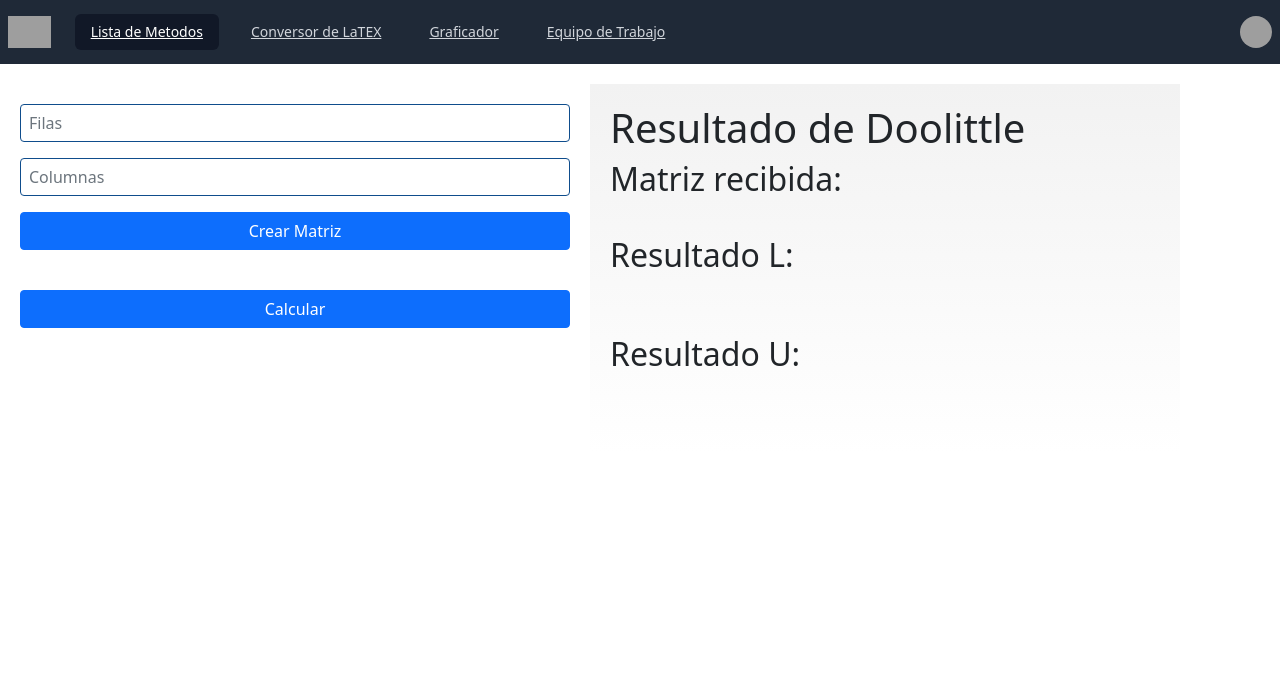
After one commit to andrescaro16/Numerical-Analysis, a Django app: page /doolitle/ in a window 1280 px wide. The commit adds this page. Shown: the top 693 px of the page. Run offline with Django 4.2, Linux system fonts and the light colour scheme; some libraries are stand-ins or nearby versions; grey boxes are pictures that could not be loaded.

Commit message:
Doolittle

```diff
--- /dev/null
+++ b/Methods/Templates/Methods_Templates/doolitle.html
@@ -0,0 +1,179 @@
+<!DOCTYPE html>
+<html>
+
+<head>
+    <title>Matriz - Datos</title>
+    <link rel="stylesheet" href="https://stackpath.bootstrapcdn.com/bootstrap/4.5.2/css/bootstrap.min.css">
+    <style>
+        input[type="number"] {
+            border: 1px solid #0f4d8c;
+            width: 100%;
+            margin-bottom: 10px;
+            padding: 8px;
+        }
+
+        .matrix-inputs input[type="number"] {
+            width: 50px;
+            height: 35px;
+        }
+
+        .results-container {
+            background: linear-gradient(to bottom, #f2f2f2, #ffffff);
+            margin-right: 100px;
+            max-width: 800px;
+            padding: 20px;
+        }
+
+        .section {
+            margin-bottom: 30px;
+        }
+
+        .result-matrix {
+            border-radius: 5px;
+            padding: 10px;
+            margin-top: 10px;
+        }
+
+        table,
+        th,
+        td {
+            border: 2px solid black;
+            padding: 8px;
+        }
+
+        .main-container {
+            display: flex;
+            justify-content: space-between;
+            padding-top: 20px;
+        }
+
+        .left-container {
+            width: 50%;
+            padding: 20px;
+        }
+
+        .right-container {
+            width: 50%;
+            padding: 20px;
+        }
+
+        .btn {
+            width: 100%;
+            margin-bottom: 10px;
+        }
+    </style>
+</head>
+
+<body>
+    {% extends 'Layouts/layout_nav_bar.html' %}
+
+    {% block title %}False Rule{% endblock %}
+
+    {% block content %}
+    <div class="main-container">
+        <!-- Left Side: Form -->
+        <div class="left-container">
+            <form method="post" action="/doolitle/">
+                {% csrf_token %}
+                <div class="section">
+                    <input type="number" name="rows" placeholder="Filas" id="rows" class="form-control mb-3" required>
+                    <input type="number" name="cols" placeholder="Columnas" id="cols" class="form-control mb-3"
+                        required>
+                    <button type="button" onclick="createMatrix()" class="btn btn-primary">Crear Matriz</button>
+
+                </div>
+
+                <div id="matrix" class="matrix-inputs"></div>
+                <div class="section">
+                    <button type="submit" class="btn btn-primary">Calcular</button>
+                </div>
+            </form>
+        </div>
+        <!-- Right Side: Results -->
+        <div class="results-container right-container">
+            <h1>Resultado de Doolittle</h1>
+
+            <div class="section">
+                <h2>Matriz recibida:</h2>
+                <table>
+                    {% for row in matrix %}
+                    <tr>
+                        {% for val in row %}
+                        <td>{{ val }}</td>
+                        {% endfor %}
+                    </tr>
+                    {% endfor %}
+                </table>
+            </div>
+
+            <div class="section">
+                <h2>Resultado L:</h2>
+                <div class="result-matrix">
+                    <table>
+                        {% for row in result.0 %}
+                        <tr>
+                            {% for val in row %}
+                            <td>{{ val }}</td>
+                            {% endfor %}
+                        </tr>
+                        {% endfor %}
+                    </table>
+                </div>
+            </div>
+
+            <div class="section">
+                <h2>Resultado U:</h2>
+                <div class="result-matrix">
+                    <table>
+                        {% for row in result.1 %}
+                        <tr>
+                            {% for val in row %}
+                            <td>{{ val }}</td>
+                            {% endfor %}
+                        </tr>
+                        {% endfor %}
+                    </table>
+                </div>
+            </div>
+        </div>
+    </div>
+
+
+    <script>
+        function createMatrix() {
+            const rows = parseInt(document.getElementById('rows').value);
+            const cols = parseInt(document.getElementById('cols').value);
+
+            if (!rows || !cols) {
+                alert('Ingresa valores válidos para filas y columnas.');
+                return;
+            }
+
+            const matrixDiv = document.getElementById('matrix');
+            matrixDiv.innerHTML = '';
+
+            const table = document.createElement('table');
+
+            for (let i = 0; i < rows; i++) {
+                const tr = document.createElement('tr');
+
+                for (let j = 0; j < cols; j++) {
+                    const td = document.createElement('td');
+                    const input = document.createElement('input');
+                    input.type = 'number';
+                    input.name = `cell_${i}_${j}`;
+                    td.appendChild(input);
+                    tr.appendChild(td);
+                }
+
+                table.appendChild(tr);
+            }
+
+            matrixDiv.appendChild(table);
+        }
+    </script>
+
+    {% endblock %}
+</body>
+
+</html>
--- a/Methods/urls.py
+++ b/Methods/urls.py
@@ -4,6 +4,9 @@ from .views import *
 urlpatterns = [
     #Home de la aplicación donde se seleccionaran los metodos
     path('', home_view, name='Home'),
+
+    ##--- urlpatterns for chapter 2 ---##
+
     #Url para la vista de regla falsa
     path('regla_falsa/', false_rule, name='Regla Falsa'),
     #Url para el metodo grafico
@@ -18,4 +21,10 @@ urlpatterns = [
     path('Secante/', secante, name='Secante'),
     #Url para el metodo de la biseccion
     path('Biseccion/', biseccion, name='Biseccion'),
+
+    ##--- urlpatterns for chapter 2 ---##
+
+    #Url para el metodo de la biseccion
+    path('doolitle/', doolittle, name='process_matrix'),
+
 ]
--- a/Methods/views.py
+++ b/Methods/views.py
@@ -1,5 +1,6 @@
+from django.http import HttpResponse
 from django.shortcuts import render, redirect
-from .PCM import Regla_Falsa, Busqueda_incremental, Newton_rapshon
+from .PCM import Regla_Falsa, Busqueda_incremental, Newton_rapshon, Doolitle
 from .PCM import Multiple_Roots
 from .PCM import Secante
 from .PCM import Biseccion
@@ -162,3 +163,25 @@ def biseccion(request):
     else:
         return render(request, 'Methods_Templates/biseccion.html',
                       {'page': 'Layouts/layout_nav_bar.html', 'titulo': 'Biseccion', 'alerta': 'Melo'})
+
+
+
+def doolittle(request):
+    if request.method == 'POST':
+        rows = int(request.POST.get('rows'))
+        cols = int(request.POST.get('cols'))
+
+        matrix = []
+        for i in range(rows):
+            row = []
+            for j in range(cols):
+                val = request.POST.get(f'cell_{i}_{j}')
+                row.append(int(val) if val else 0)
+            matrix.append(row)
+
+        # Llamada a la función doolittle
+        result = Doolitle.doolittle_function(matrix)
+
+        return render(request, 'Methods_Templates/doolitle.html', {'matrix': matrix, 'result': result})
+
+    return render(request, 'Methods_Templates/doolitle.html')
```
Also changed, not shown: Methods/PCM/Doolitle.py (added, +20 -0 lines), Methods/Templates/Methods_Templates/Home.html (+10 -7 lines).
